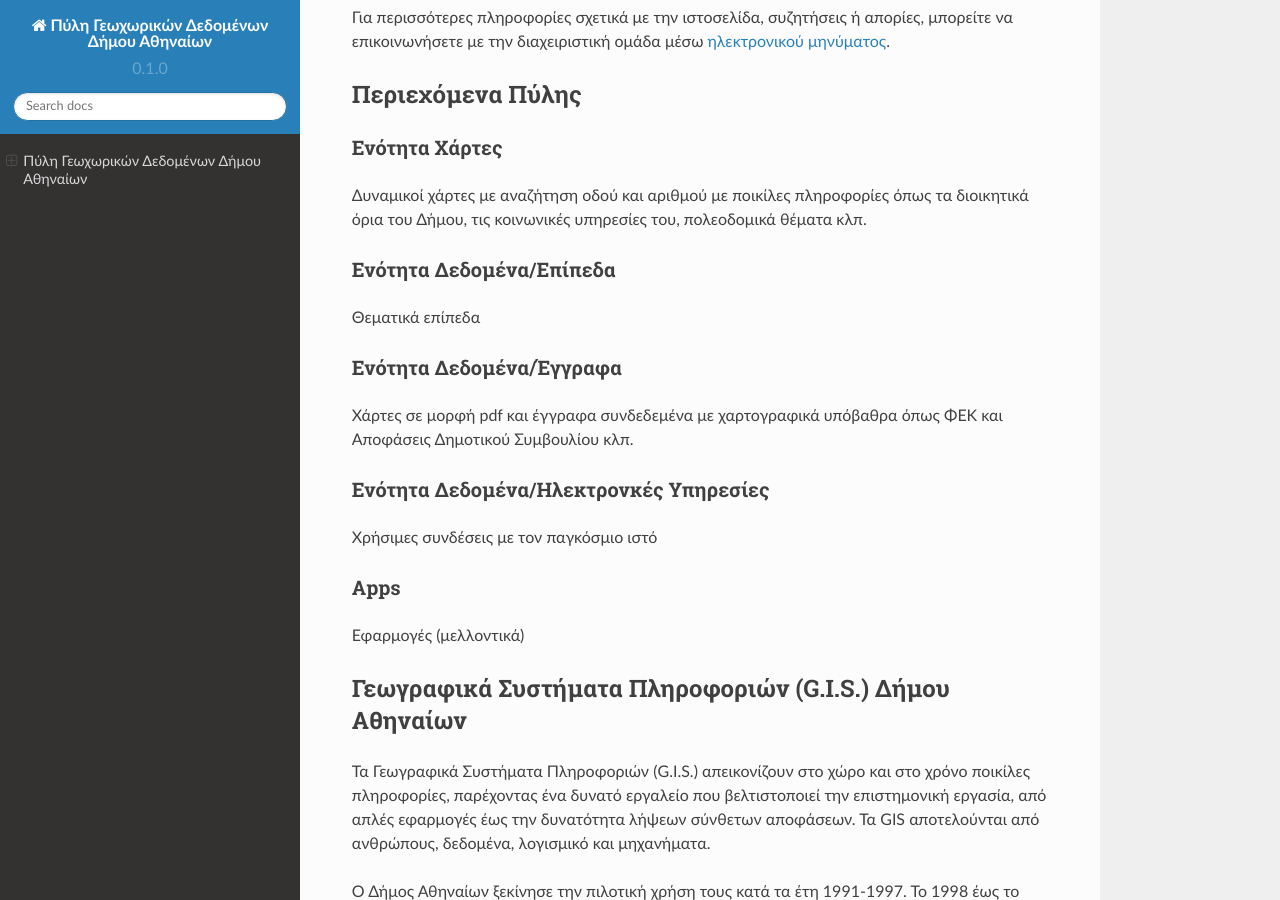
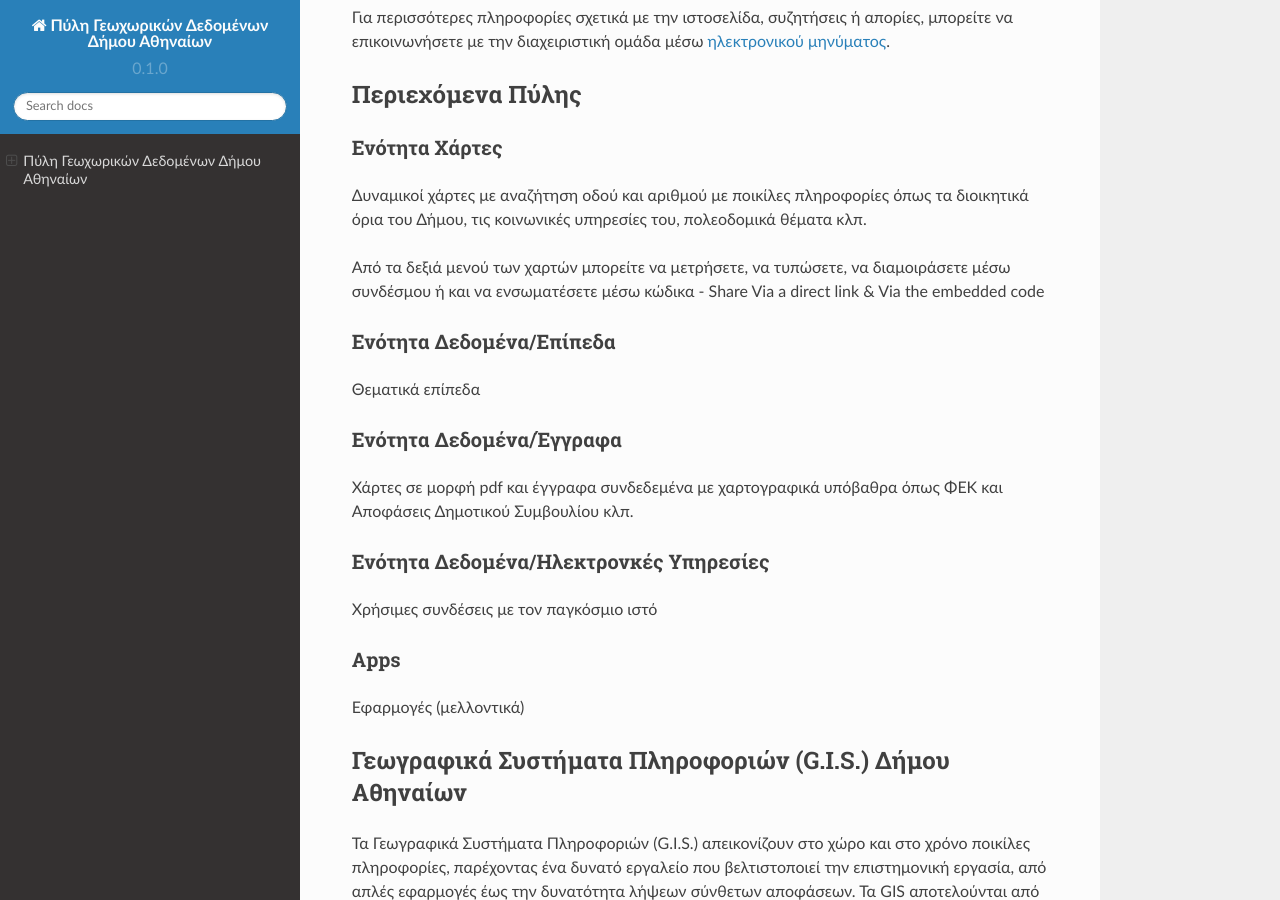
Before and after one commit to EOFarm/athens_geonode, a Sphinx documentation site: the page built from docs/source/index.rst, in a window 1280 px wide and 900 px high, scrolled down 802 px. Built offline with Sphinx 7.4.7 and the Read the Docs theme 2.0.0, drawn with Linux system fonts in a browser that asks for light colours.

Commit message:
Update index.rst

```diff
--- a/docs/source/index.rst
+++ b/docs/source/index.rst
@@ -28,6 +28,8 @@ H `Πύλη`_ αποτελεί έναν κατάλογο γεωχωρικών δ
 Ενότητα Χάρτες
 ----------------
 Δυναμικοί χάρτες με αναζήτηση οδού και αριθμού με ποικίλες πληροφορίες όπως τα διοικητικά όρια του Δήμου, τις κοινωνικές υπηρεσίες του, πολεοδομικά θέματα κλπ.
+
+Από τα δεξιά μενού των χαρτών μπορείτε να μετρήσετε, να τυπώσετε, να διαμοιράσετε μέσω συνδέσμου ή και να ενσωματέσετε μέσω κώδικα - Share Via a direct link & Via the embedded code
 
 Ενότητα Δεδομένα/Επίπεδα
 ----------------
```
